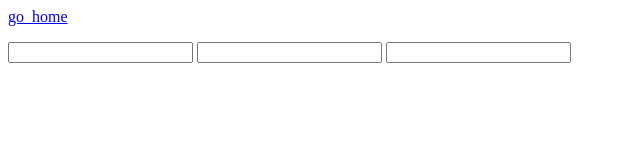
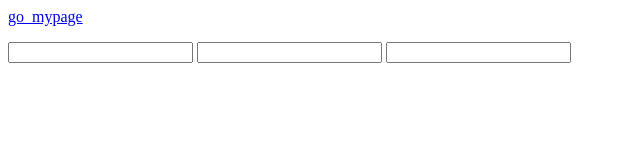
Before and after one commit to d2veloper/NewWebTest, a plain HTML site: page index.html in a window 1280 px wide. Shown: the full height of the page, 0-640 px from the left. Drawn offline with nearby package versions, Linux system fonts and the light colour scheme.

Commit message:
Update index.html

```diff
--- a/index.html
+++ b/index.html
@@ -5,7 +5,7 @@
 </head>
 <script src="//code.jquery.com/jquery-2.1.4.min.js"></script>
 <body>
-<a href="benepia://go_home?aaa=111">go_home</a><p>
+<a href="benepia://app_link?linkTyp=mypage">go_mypage</a><p>
 <input type="url" name="url" />
 <input type="search" name="search" />
 <input type="text" name="text" />
```
